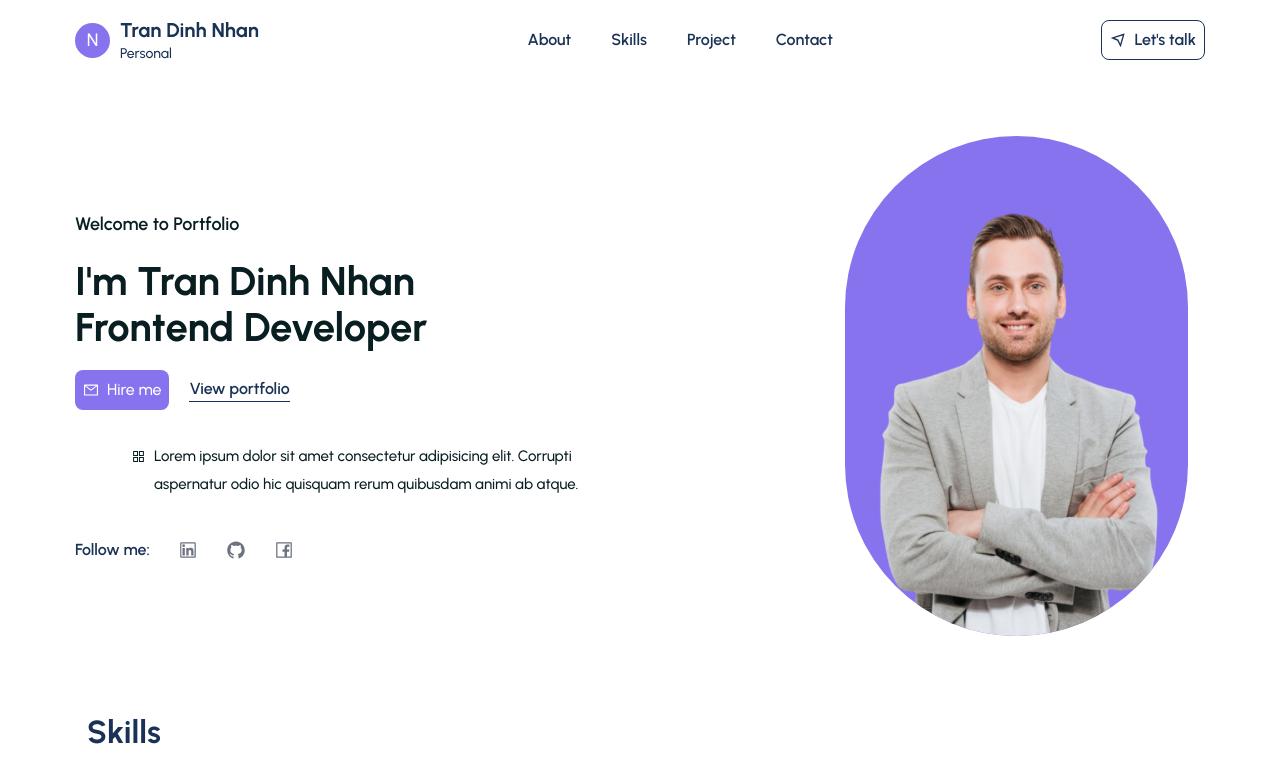
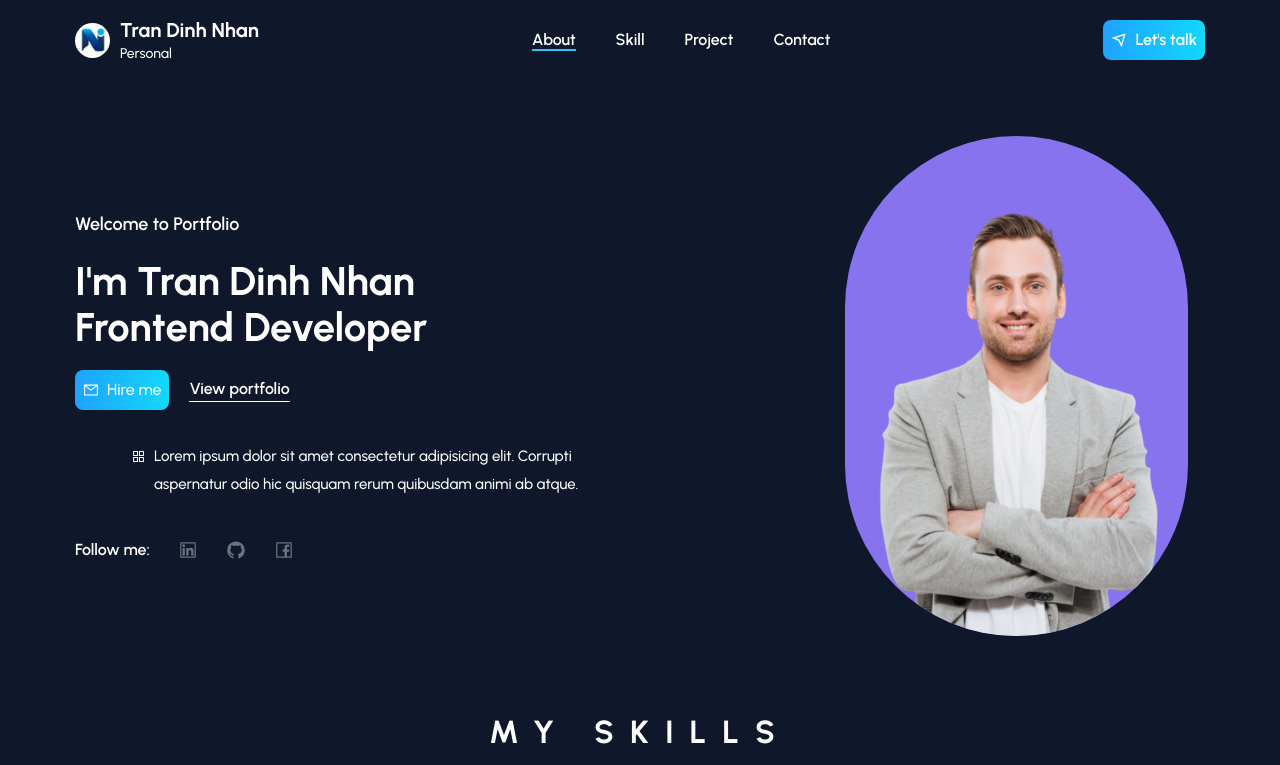
Before and after one commit to trandinhnhan0612/portfolio, a React (Vite) app: page / in a window 1280 px wide. Shown: the top 765 px of the page. Built offline with nearby package versions, Linux system fonts and the light colour scheme.

Commit message:
make it better

```diff
--- a/index.html
+++ b/index.html
@@ -2,7 +2,7 @@
 <html lang="en">
   <head>
     <meta charset="UTF-8" />
-    <link rel="icon" type="image/svg+xml" href="/vite.svg" />
+    <link rel="icon" type="image/svg+xml" href="/src/assets/images/logo.png" />
     <meta name="viewport" content="width=device-width, initial-scale=1.0" />
     <link href="https://unpkg.com/aos@2.3.4/dist/aos.css" rel="stylesheet" />
     <title>Portfolio</title>
--- a/src/App.css
+++ b/src/App.css
@@ -12,6 +12,7 @@ html {
 
 body {
   font-family: "Urbanist", sans-serif;
+  background-color: #0f172a;
 }
 
 .container {
@@ -19,6 +20,7 @@ body {
   padding-left: 20px;
   padding-right: 20px;
   margin: auto;
+  background-color: #0f172a;
 }
 
 section {
--- a/src/assets/data/skillData.js
+++ b/src/assets/data/skillData.js
@@ -4,43 +4,58 @@ import bootstrap from "../images/bootstrap.png";
 import react from "../images/react.png";
 import tailwind from "../images/tailwind.png";
 import material from "../images/material.png";
+import styledComponents from "../images/styledCom.png";
+import responsive from "../images/responsive.png";
 
 const skills = [
   {
     id: "01",
     imgUrl: frontend,
-    title: "HTML/CSS/JAVASCRIPT",
-    description: "Lorem ipsum dolor sit amet consectetur adipisicing elit",
+    title: "HTML/CSS(SCSS)/JAVASCRIPT",
+    description: "Knowledge about html, css(scss), javascript",
   },
   {
     id: "02",
     imgUrl: react,
-    title: "Reactjs",
-    description: "Lorem ipsum dolor sit amet consectetur adipisicing elit",
+    title: "REACTJS",
+    description:
+      "Knowledge about reactjs, redux, redFundamental knowledge about JQueryux toolkit",
   },
   {
     id: "03",
     imgUrl: jquery,
-    title: "Jquery",
-    description: "Lorem ipsum dolor sit amet consectetur adipisicing elit",
+    title: "JQUERY",
+    description: "",
   },
   {
     id: "04",
     imgUrl: tailwind,
-    title: "Tailwindcss",
-    description: "Lorem ipsum dolor sit amet consectetur adipisicing elit",
+    title: "TAILWINDCSS",
+    description: "KnowLedge about css library tailwindcss",
   },
   {
     id: "05",
     imgUrl: bootstrap,
-    title: "Bootstrap",
-    description: "Lorem ipsum dolor sit amet consectetur adipisicing elit",
+    title: "BOOTSTRAP",
+    description: "Knowledge about css library bootstrap",
   },
   {
     id: "06",
     imgUrl: material,
-    title: "Material",
-    description: "Lorem ipsum dolor sit amet consectetur adipisicing elit",
+    title: "MATERIAL UI",
+    description: "Knowledge about css library material ui",
+  },
+  {
+    id: "07",
+    imgUrl: styledComponents,
+    title: "STYLED-COMPONENTS",
+    description: "Knowledge about css library styled-components",
+  },
+  {
+    id: "08",
+    imgUrl: responsive,
+    title: "RESPONSIVE WEB",
+    description: "Fundamental knowledge about responsive web design",
   },
 ];
 
--- a/src/components/header/Header.jsx
+++ b/src/components/header/Header.jsx
@@ -1,15 +1,40 @@
-import React from "react";
+import React, { useState } from "react";
 import { RiSendPlaneLine } from "react-icons/ri";
 import { AiOutlineMenu } from "react-icons/ai";
 
+const menuLinks = [
+  {
+    link: "#about",
+    title: "About",
+  },
+  {
+    link: "#skill",
+    title: "Skill",
+  },
+  {
+    link: "#project",
+    title: "Project",
+  },
+  {
+    link: "#contact",
+    title: "Contact",
+  },
+];
 const Header = () => {
+  const [active, setActive] = useState(0);
   return (
     <header className="w-full h-[80px] leading-[80px] flex items-center">
       <div className="container">
         <div className="flex items-center justify-between">
           <div className="flex items-center gap-[10px]">
-            <span className="w-[35px] h-[35px] bg-primaryColor text-white text-[18px] font-[500] rounded-full flex items-center justify-center">
-              N
+            <span className="bg-white w-[35px] h-[35px] rounded-full flex items-center justify-center">
+              <figure>
+                <img
+                  className="w-[26px] h-[26px] object-cover"
+                  src="/src/assets/images/logo.png"
+                  alt=""
+                />
+              </figure>
             </span>
             <div className="leading-[20px]">
               <h2 className="text-xl text-smallTextColor font-[700]">
@@ -22,30 +47,24 @@ const Header = () => {
           </div>
           <div className="menu">
             <ul className="flex items-center gap-10">
-              <li>
-                <a className="text-smallTextColor font-[600]" href="#about">
-                  About
-                </a>
-              </li>
-              <li>
-                <a className="text-smallTextColor font-[600]" href="#service">
-                  Skills
-                </a>
-              </li>
-              <li>
-                <a className="text-smallTextColor font-[600]" href="#project">
-                  Project
-                </a>
-              </li>
-              <li>
-                <a className="text-smallTextColor font-[600]" href="#contact">
-                  Contact
-                </a>
-              </li>
+              {menuLinks.map((item, index) => (
+                <li key={item.title}>
+                  <a
+                    className={`text-smallTextColor font-[600] ${
+                      index === active &&
+                      "border-b-2 text-primaryColor border-primaryColor "
+                    }`}
+                    onClick={() => setActive(index)}
+                    href={item.link}
+                  >
+                    {item.title}
+                  </a>
+                </li>
+              ))}
             </ul>
           </div>
           <div className="flex items-center gap-4">
-            <button className="flex items-center gap-2 text-smallTextColor font-[600] max-h-[40px] rounded-lg px-2 py-2 border border-solid border-smallTextColor hover:bg-smallTextColor hover:text-white ease-in duration-300">
+            <button className="flex items-center gap-2 text-smallTextColor font-[600] max-h-[40px] rounded-lg px-2 py-2 border border-none bg-gradient-to-r from-colorButton1 to-colorButton2 hover:bg-gradient-to-l focus:ring-4 focus:outline-none">
               <RiSendPlaneLine /> Let's talk
             </button>
             <span className="text-2xl text-smallTextColor cursor-pointer md:hidden">
--- a/src/components/main/Hero.jsx
+++ b/src/components/main/Hero.jsx
@@ -1,6 +1,5 @@
 import React from "react";
 import heroImg from "../../assets/images/hero.svg";
-import CountUp from "react-countup";
 import {
   AiOutlineAppstore,
   AiOutlineMail,
@@ -37,7 +36,7 @@ const Hero = () => {
               className="flex items-center mt-5 gap-5"
             >
               <a href="#contact">
-                <button className="bg-primaryColor text-white font-[500] rounded-lg flex items-center gap-2 py-2 px-2 hover:bg-smallTextColor ease-in duration-600 ">
+                <button className="text-white font-[500] rounded-lg flex items-center gap-2 py-2 px-2 border border-none bg-gradient-to-r from-colorButton1 to-colorButton2 hover:bg-gradient-to-l focus:ring-4 focus:outline-none">
                   <AiOutlineMail /> Hire me
                 </button>
               </a>
@@ -70,7 +69,7 @@ const Hero = () => {
               <span>
                 <a
                   href="#linkedin"
-                  className="text-gray-500 text-[20px] font-[600] hover:text-linkedinColor"
+                  className="text-gray-500 text-[20px] font-[600] hover:text-hoverIconColor"
                 >
                   <AiOutlineLinkedin />
                 </a>
@@ -78,7 +77,7 @@ const Hero = () => {
               <span>
                 <a
                   href="#github"
-                  className="text-gray-500 text-[20px] font-[600] hover:text-githubColor"
+                  className="text-gray-500 text-[20px] font-[600] hover:text-hoverIconColor"
                 >
                   <AiFillGithub />
                 </a>
@@ -86,7 +85,7 @@ const Hero = () => {
               <span>
                 <a
                   href="#facebook"
-                  className="text-gray-500 text-[20px] font-[600] hover:text-facebookColor"
+                  className="text-gray-500 text-[20px] font-[600] hover:text-hoverIconColor"
                 >
                   <AiOutlineFacebook />
                 </a>
--- a/src/components/main/Project.jsx
+++ b/src/components/main/Project.jsx
@@ -1,5 +1,4 @@
 import React, { useState } from "react";
-import projects from "../../assets/data/projectData";
 import data from "../../assets/data/projectData";
 import ModalProject from "./ModalProject";
 
@@ -21,8 +20,8 @@ const Project = () => {
     <section id="project">
       <div className="container">
         <div className="mb-7 sm:mb-0">
-          <h3 className="text-headingColor font-[700] text-[32px]">
-            My recent project
+          <h3 className="text-headingColor text-center tracking-[16px] font-[700] text-[32px]">
+            MY RECENT PROJECT
           </h3>
         </div>
         <div className="flex gap-4 items-center mt-8 flex-wrap">
@@ -58,7 +57,7 @@ const Project = () => {
           {nextItems < data.length && data.length > 6 && (
             <button
               onClick={handleLoadMore}
-              className="text-white bg-smallTextColor py-2 px-4 rounded-lg font-[500]"
+              className="text-smallTextColor bg-smallTextColor py-2 px-4 rounded-lg font-[500] border border-none bg-gradient-to-r from-colorButton1 to-colorButton2 hover:bg-gradient-to-l focus:ring-4 focus:outline-none"
             >
               Load more
             </button>
--- a/src/components/main/Skills.jsx
+++ b/src/components/main/Skills.jsx
@@ -2,23 +2,16 @@ import React from "react";
 
 const Skills = () => {
   return (
-    <section className="pt-0" id="service">
+    <section className="pt-0" id="skill">
       <div className="container pt-10">
         <div className="p-3">
           <h1
             data-aos="fade-right"
             data-aos-duration="1500"
-            className="text-smallTextColor text-[32px] font-[700]"
+            className="text-smallTextColor text-center tracking-[16px] text-[32px] font-[700]"
           >
-            Skills
+            MY SKILLS
           </h1>
-          <h2
-            data-aos="fade-up"
-            data-aos-duration="1500"
-            className="text-gray-400 text-[32px] font-[700]"
-          >
-            My top skills
-          </h2>
           <div className="mx-auto mt-5 grid grid-cols-2 gap-y-8 max-w-[900px]">
             <div
               data-aos="fade-right"
--- a/tailwind.config.js
+++ b/tailwind.config.js
@@ -4,12 +4,12 @@ export default {
   theme: {
     extend: {
       colors: {
-        primaryColor: "#8873EF",
-        headingColor: "#081E21",
-        smallTextColor: "#193256",
-        facebookColor: "#3B5998",
-        githubColor: "#171515",
-        linkedinColor: "#0077B5",
+        primaryColor: "#38bdf8",
+        colorButton1: "#1fa2ff",
+        colorButton2: "#12d8fa",
+        headingColor: "#ffffff",
+        smallTextColor: "#ffffff",
+        hoverIconColor: "#0077B5",
       },
     },
   },
```
Also changed, not shown: src/assets/images/jquery.png (added), src/assets/images/logo.png (added).
